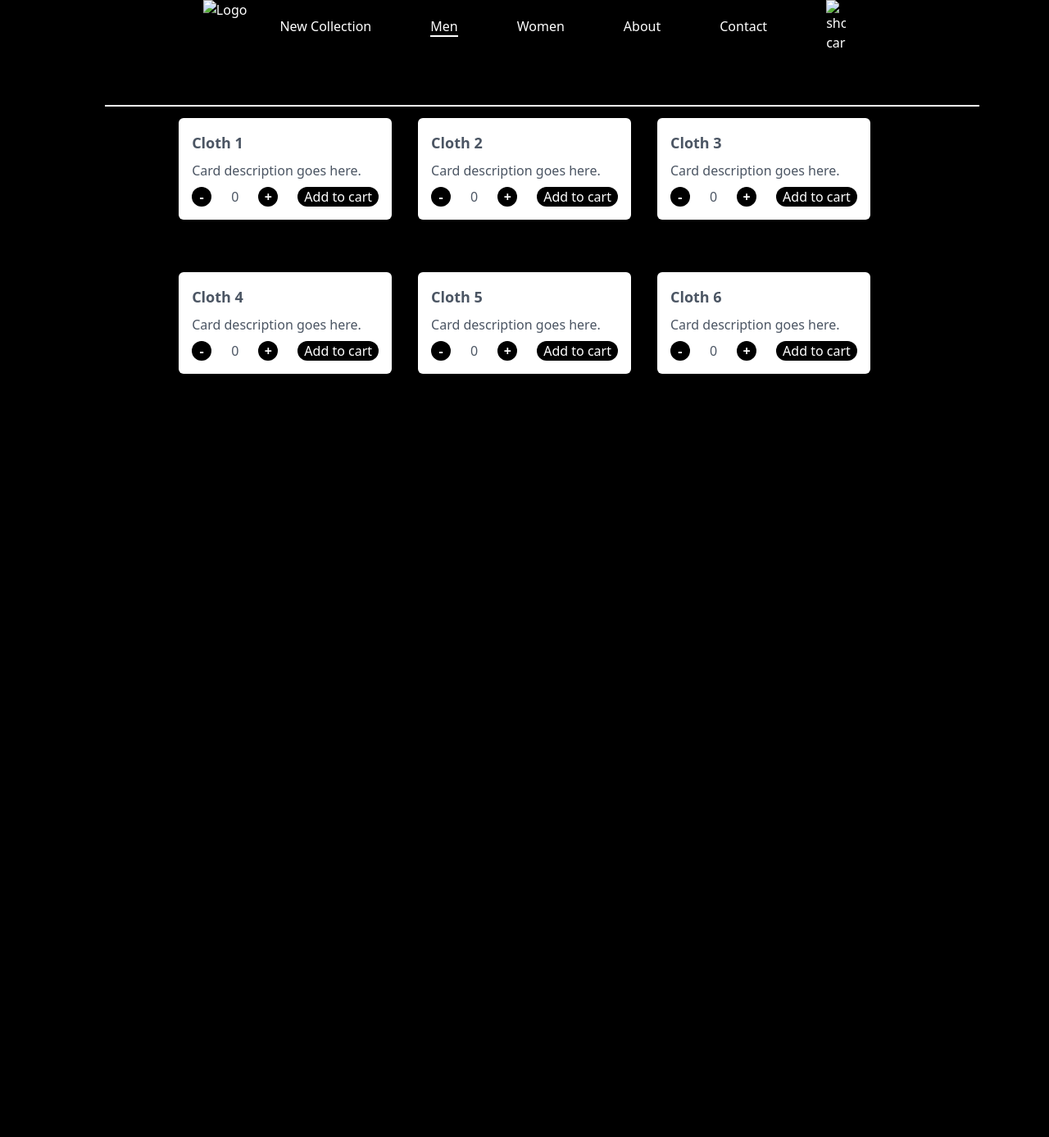
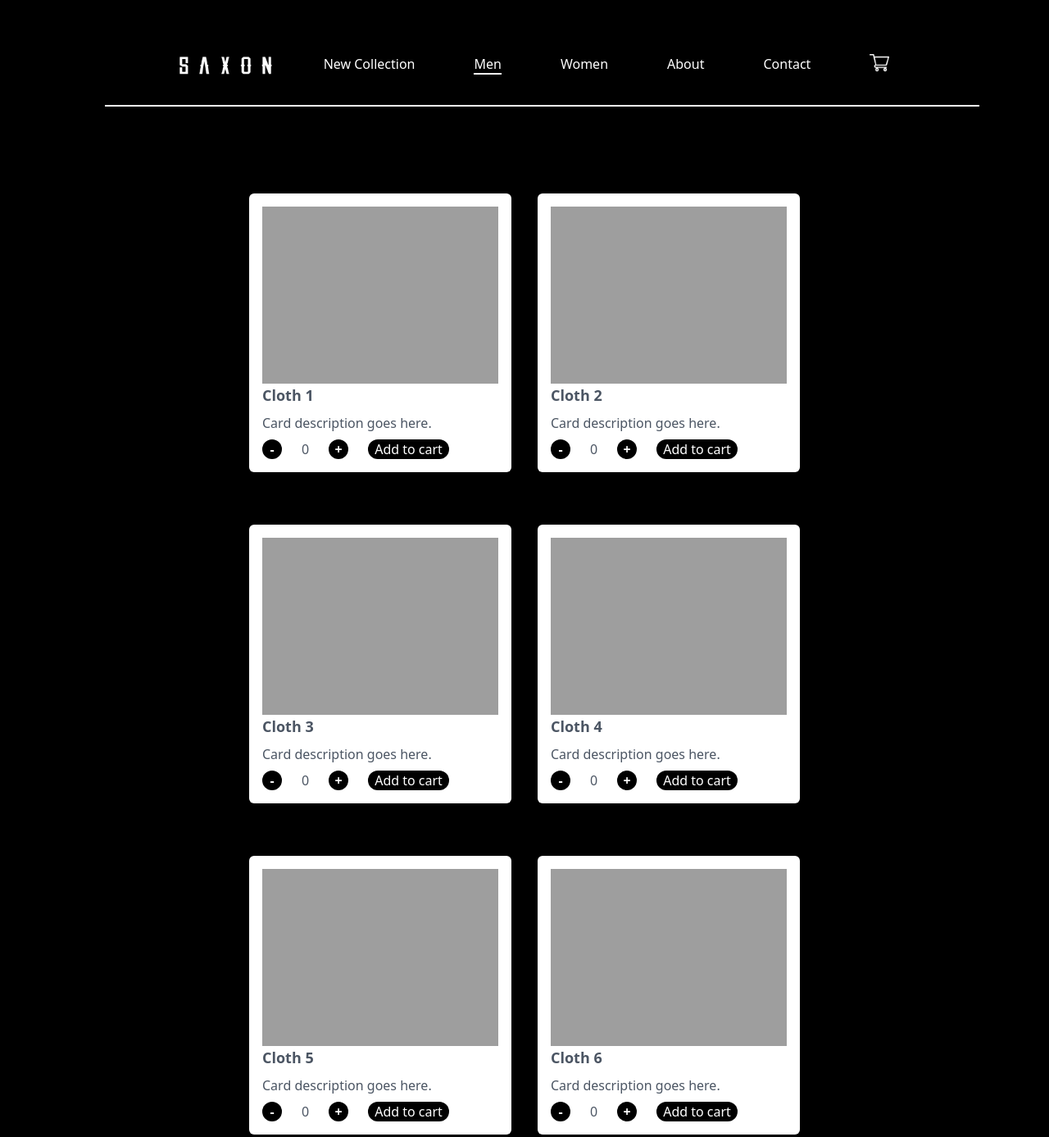
Before and after one commit to PurpleArcher2/ECommerceWeb2, a website: page men.html in a window 1280 px wide. Shown: the whole page at 82% size. Before the commit the page ends 800 px from the top, so only its background shows below. Drawn offline with nearby package versions, Linux system fonts and the light colour scheme; the site is published under a folder, as on GitHub Pages, so addresses that start at the root find nothing.

Commit message:
Additional Bugs

```diff
--- a/men.html
+++ b/men.html
@@ -17,7 +17,7 @@
       >
         <div class="max-w-40">
           <a href="./index.html"
-            ><img src="/imgs/saxonLogo.png" alt="Logo"
+            ><img src="./imgs/saxonLogo.png" alt="Logo"
           /></a>
         </div>
 
@@ -47,7 +47,7 @@
 
         <div class="self-center">
           <img
-            src="/imgs/shopping-cart.png"
+            src="./imgs/shopping-cart.png"
             class="max-w-6 cursor-pointer"
             alt="shopping-cart"
           />
@@ -61,7 +61,7 @@
         class="max-w-xs bg-white shadow-md rounded-md overflow-hidden mb-8 hover:scale-110 duration-100 cursor-pointer"
       >
         <div class="p-4">
-          <img src="/clothingImages/0oq7qp8j.png" alt="" />
+          <img src="./clothingImages/0oq7qp8j.png" alt="" />
           <h3 class="text-lg font-semibold mb-2 text-gray-600">Cloth 1</h3>
           <p class="text-gray-600 mb-2">Card description goes here.</p>
           <div class="text-gray-600 flex gap-6">
@@ -93,7 +93,7 @@
         class="max-w-xs bg-white shadow-md rounded-md overflow-hidden mb-8 hover:scale-110 duration-100 cursor-pointer"
       >
         <div class="p-4">
-          <img src="/clothingImages/2u53jibq.png" alt="" />
+          <img src="./clothingImages/2u53jibq.png" alt="" />
           <h3 class="text-lg font-semibold mb-2 text-gray-600">Cloth 2</h3>
           <p class="text-gray-600 mb-2">Card description goes here.</p>
           <div class="text-gray-600 flex gap-6">
@@ -125,7 +125,7 @@
         class="max-w-xs bg-white shadow-md rounded-md overflow-hidden mb-8 hover:scale-110 duration-100 cursor-pointer"
       >
         <div class="p-4">
-          <img src="/clothingImages/8vid4g0o.png" alt="" />
+          <img src="./clothingImages/8vid4g0o.png" alt="" />
           <h3 class="text-lg font-semibold mb-2 text-gray-600">Cloth 3</h3>
           <p class="text-gray-600 mb-2">Card description goes here.</p>
 
@@ -158,7 +158,7 @@
         class="max-w-xs bg-white shadow-md rounded-md overflow-hidden mb-8 hover:scale-110 duration-100 cursor-pointer"
       >
         <div class="p-4">
-          <img src="/clothingImages/2u53jibq.png" alt="" />
+          <img src="./clothingImages/2u53jibq.png" alt="" />
           <h3 class="text-lg font-semibold mb-2 text-gray-600">Cloth 4</h3>
           <p class="text-gray-600 mb-2">Card description goes here.</p>
           <div class="text-gray-600 flex gap-6">
@@ -190,7 +190,7 @@
         class="max-w-xs bg-white shadow-md rounded-md overflow-hidden mb-8 hover:scale-110 duration-100 cursor-pointer"
       >
         <div class="p-4">
-          <img src="/clothingImages/eoneps42.png" alt="" />
+          <img src="./clothingImages/eoneps42.png" alt="" />
           <h3 class="text-lg font-semibold mb-2 text-gray-600">Cloth 5</h3>
           <p class="text-gray-600 mb-2">Card description goes here.</p>
           <div class="text-gray-600 flex gap-6">
@@ -222,7 +222,7 @@
         class="max-w-xs bg-white shadow-md rounded-md overflow-hidden mb-8 hover:scale-110 duration-100 cursor-pointer"
       >
         <div class="p-4">
-          <img src="/clothingImages/0oq7qp8j.png" alt="" />
+          <img src="./clothingImages/0oq7qp8j.png" alt="" />
           <h3 class="text-lg font-semibold mb-2 text-gray-600">Cloth 6</h3>
           <p class="text-gray-600 mb-2">Card description goes here.</p>
           <div class="text-gray-600 flex gap-6">
@@ -249,6 +249,6 @@
         </div>
       </div>
     </section>
-    <script src="script.js"></script>
+    <script src="./script.js"></script>
   </body>
 </html>
--- a/tailwind.config.js
+++ b/tailwind.config.js
@@ -7,7 +7,7 @@ module.exports = {
     },
     extend: {
       backgroundImage: {
-        bgimage: "url('/imgs/background.jpg')",
+        bgimage: "url('./imgs/background.jpg')",
       },
     },
   },
```
Also changed, not shown: about.html (+1 -1 lines), contact.html (+2 -2 lines), newcollection.html (+8 -8 lines), woman.html (+8 -8 lines).
